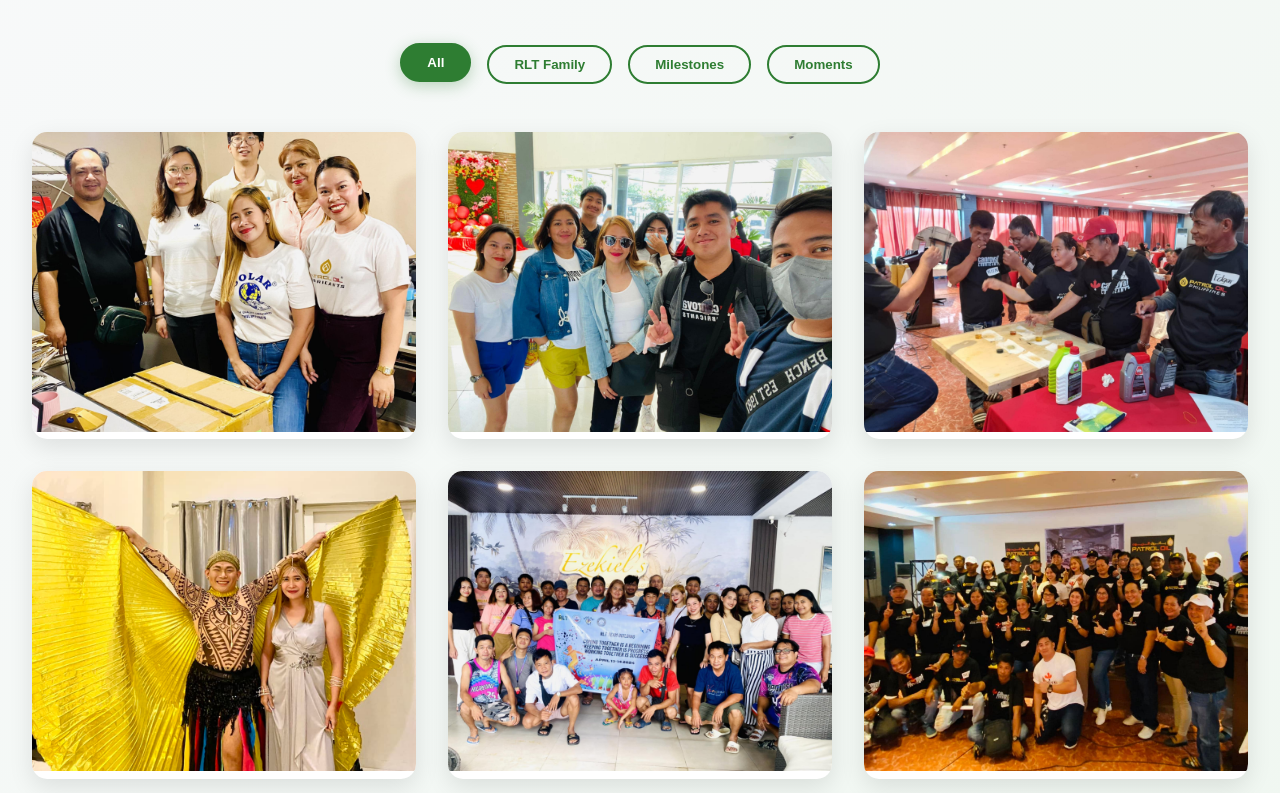
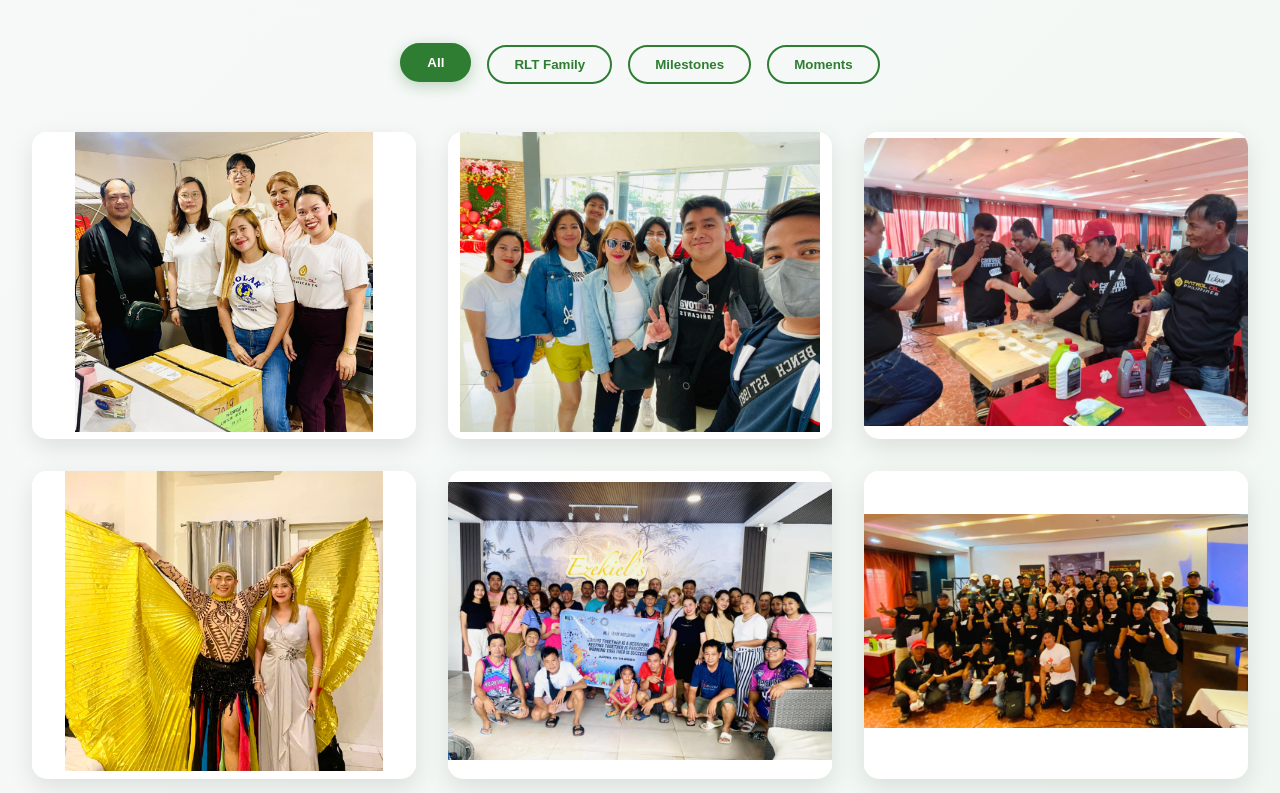
Before and after one commit to Chuzuzu-boop/RLT-6th-Year-Anniversary-and-Foundation-Day, a plain HTML site: page index.html in a window 1280 px wide. Shown: the part 1007-1800 px from the top of the page. Drawn offline with Linux system fonts and the light colour scheme.

Commit message:
Update index.html

```diff
--- a/index.html
+++ b/index.html
@@ -212,7 +212,8 @@ body {
 .gallery-item img {
     width: 100%;
     height: 300px;
-    object-fit: cover;
+    object-fit: contain;
+    background-color: #fff;
 }
 
 .item-overlay {
```
